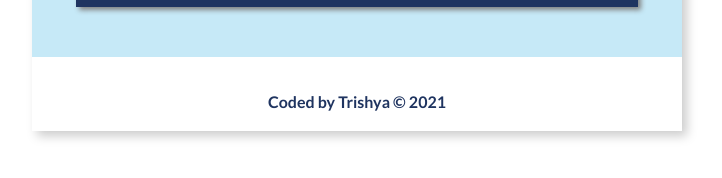
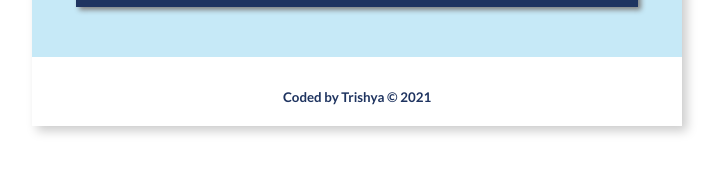
Before and after one commit to patrycja-i-lesniak/currency-converter-react-ver-1, a React (Create React App) app: page / in a window 1280 px wide. Shown: the part 572-750 px from the top of the page, without its empty margins (283-1005 px from the left). Built offline with nearby package versions, Linux system fonts and the light colour scheme.

Commit message:
font size and weight added to footer

```diff
--- a/src/Footer/style.css
+++ b/src/Footer/style.css
@@ -1,3 +1,5 @@
 .footer {
   text-align: center;
+  font-size: smaller;
+  font-weight: 300;
 }
```
